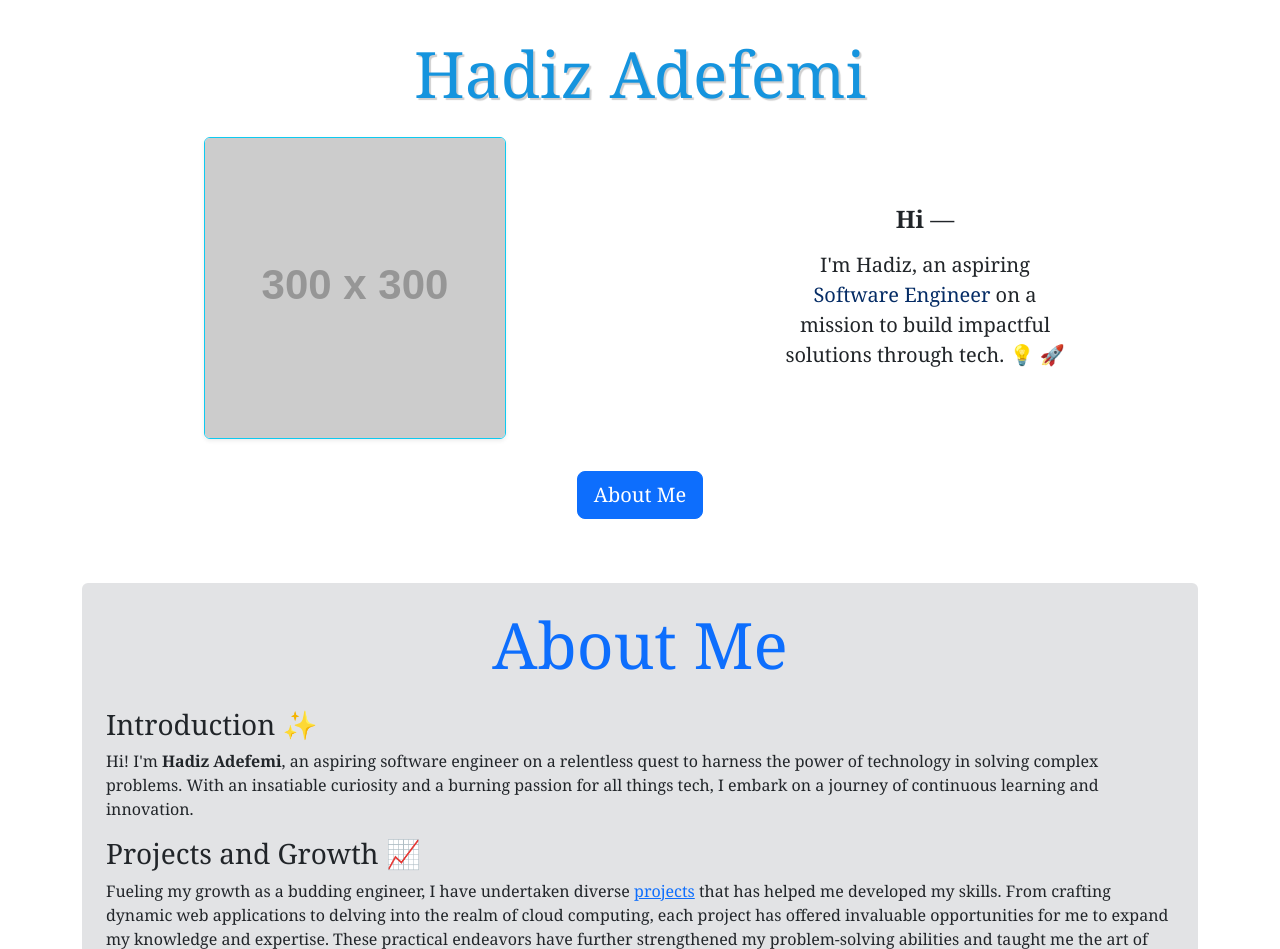
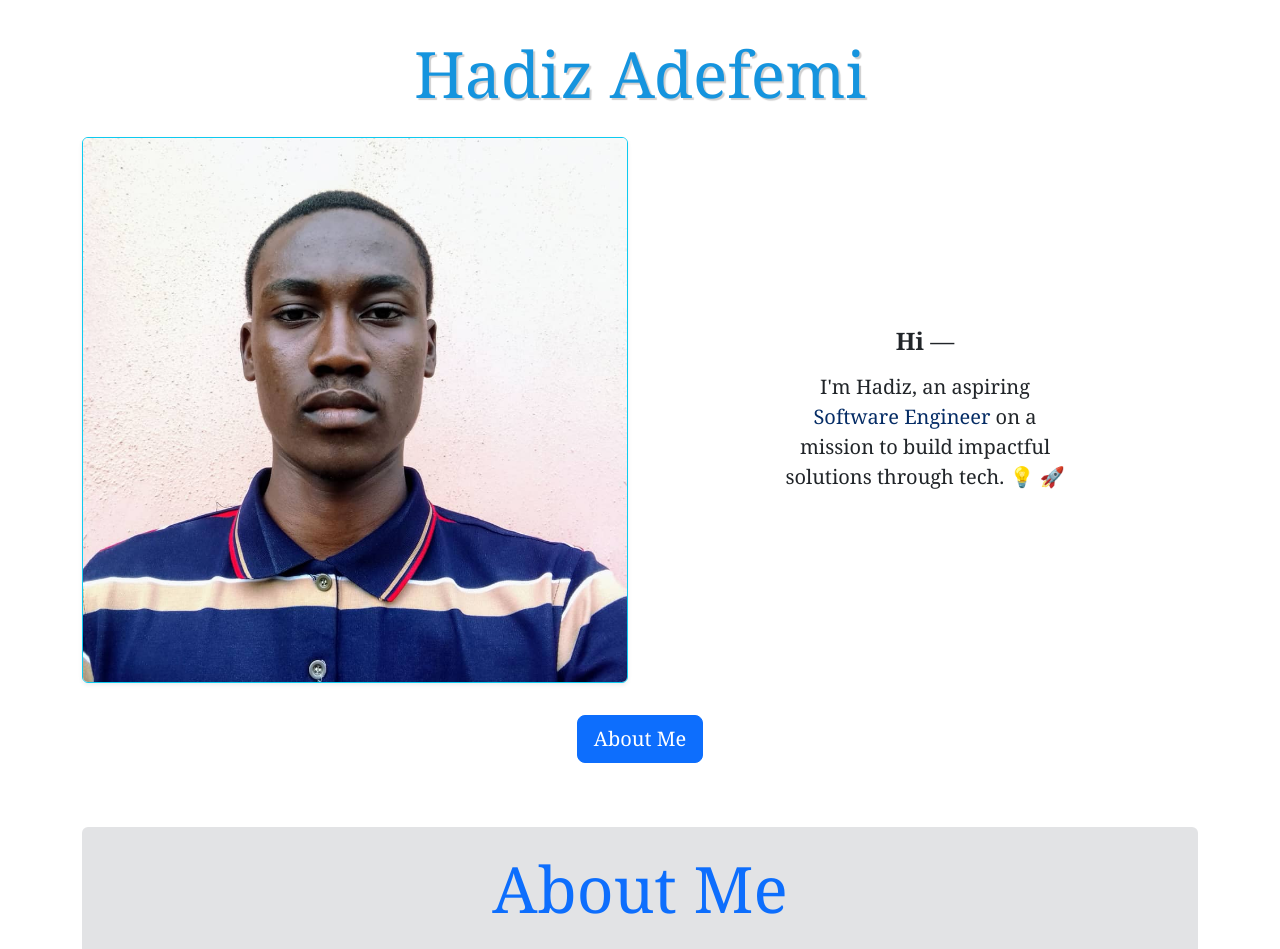
Before and after one commit to Hadizadefemi/Portfolio-Website, a Django app: page / in a window 1280 px wide. Shown: the part 68-1017 px from the top of the page. Run offline with Django 4.2, Linux system fonts and the light colour scheme; grey boxes labelled with a size stand in for pictures from a placeholder-image service; some libraries are stand-ins or nearby versions; some web fonts are replaced.

Commit message:
added my photo

```diff
--- a/templates/index.html
+++ b/templates/index.html
@@ -6,7 +6,7 @@
     <section class="bg-secondary-subtl row mt-2 mb-5">
         <h1 class="text-center display-3 mb-4">Hadiz Adefemi</h1>
         <div id="bio" class="col-12 col-lg-6 d-flex align-items-center justify-content-center mb-3">
-            <img src="https://fakeimg.pl/300x300" alt="Hadiz picture" loading="lazy" class="rounded border border-info shadow-sm img-fluid">
+            <img src="{% static 'img/Hadiz.jpeg' %}" alt="Hadiz picture" loading="lazy" class="rounded border border-info shadow-sm img-fluid">
         </div>
         <div id="more" class="col-12 col-lg-6 d-flex align-items-center justify-content-center">
             <div>
```
Also changed, not shown: static/img/Hadiz.jpeg (added).
